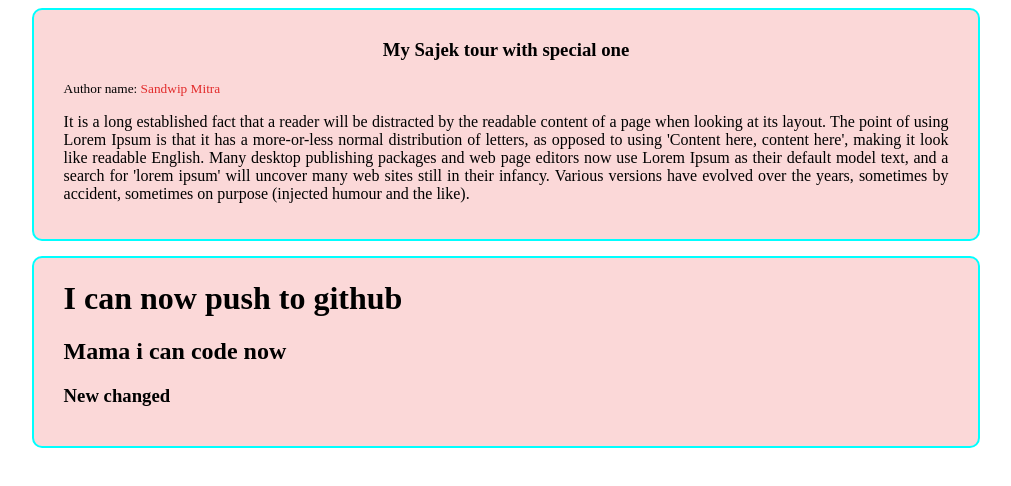
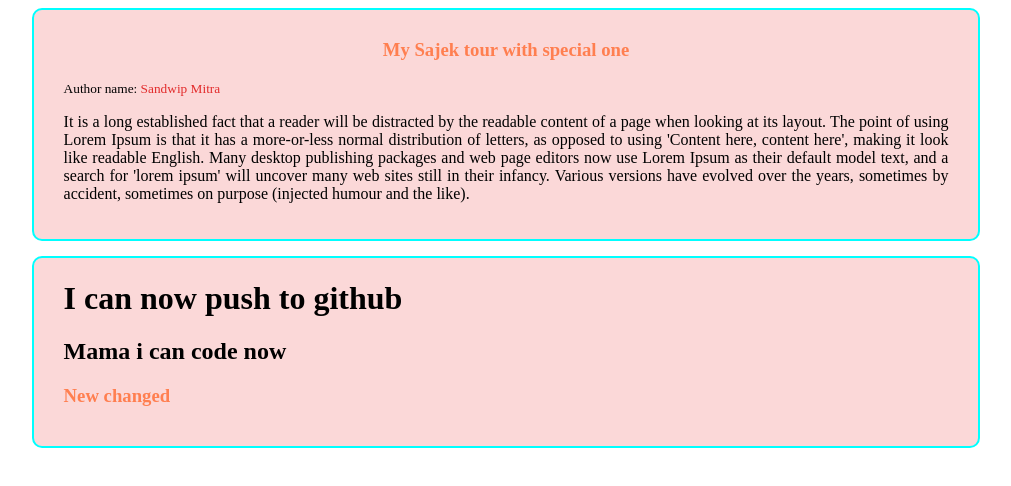
Before and after one commit to sandwipmitra/my-second-repo, a plain HTML site: page index.html in a window 1280 px wide. Shown: the whole page, without its empty margins (134-1145 px from the left). Drawn offline with Linux system fonts and the light colour scheme.

Commit message:
color chaged to coral

```diff
--- a/style.css
+++ b/style.css
@@ -18,3 +18,6 @@
 .blog p{
     font-weight: 500;
 }
+h3{
+    color: coral;
+}
```
